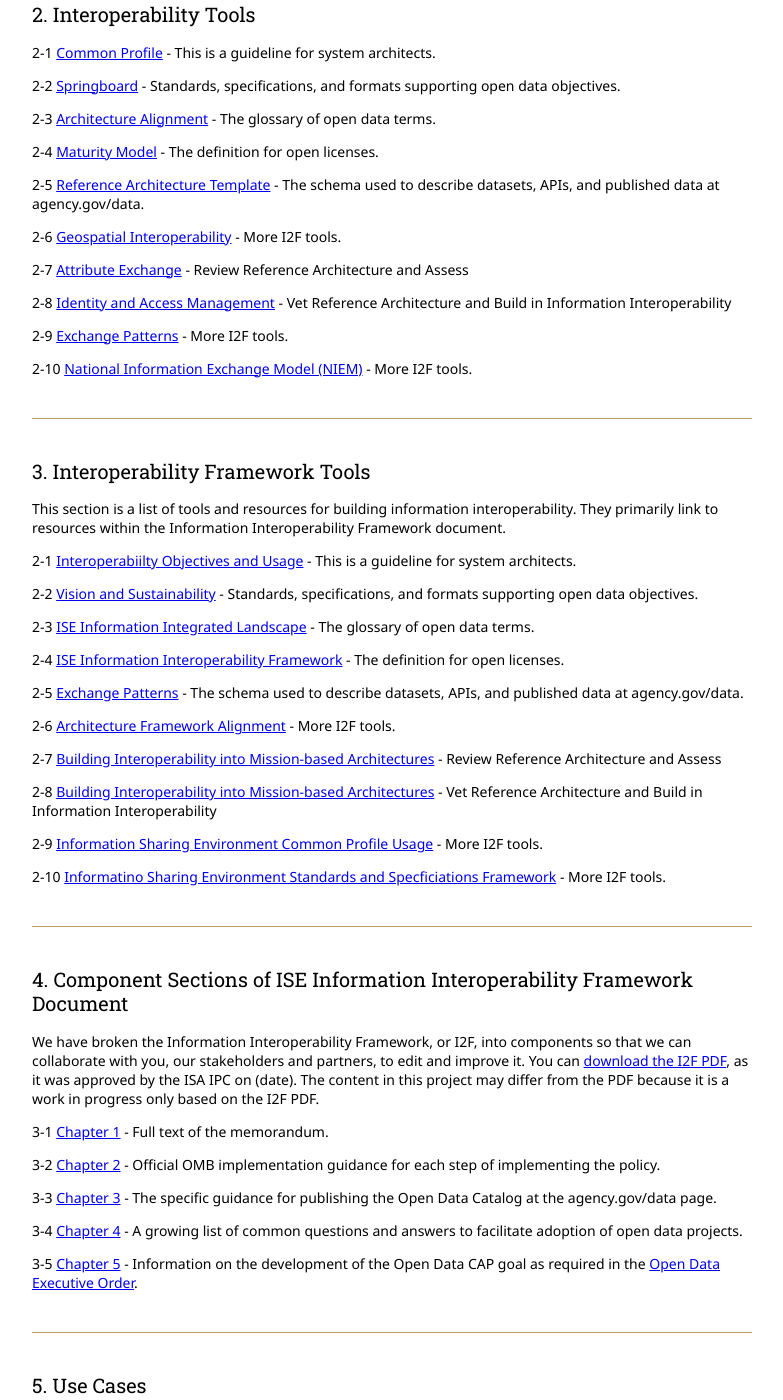
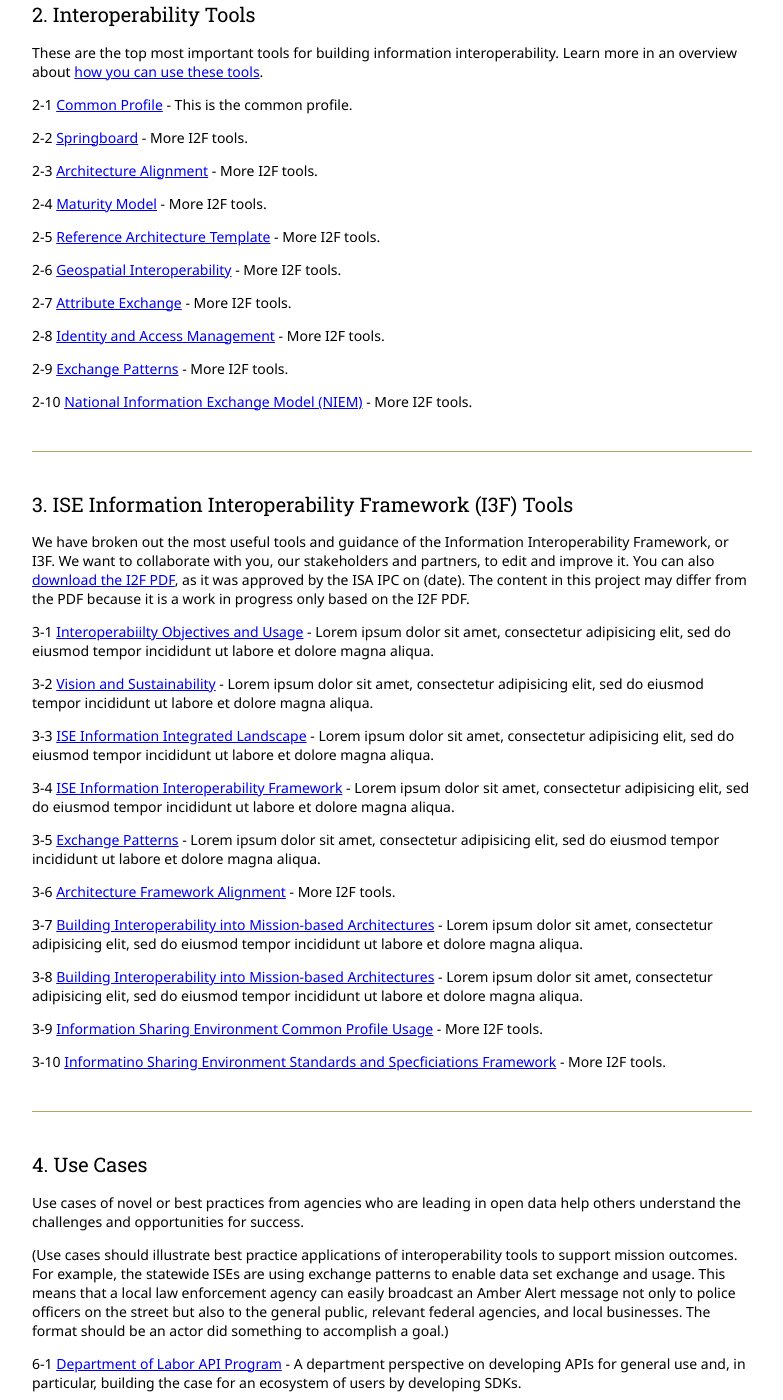
Before and after one commit to Project-Interoperability/project-interoperability.github.io, a Jekyll site: the page built from index.md, in a window 1280 px wide and 1400 px high, scrolled down 789 px. Shown: the whole window, without its empty margins (248-1031 px from the left). Built offline with Jekyll 4.4.1, drawn with Linux system fonts in a browser that asks for light colours; nearby versions of some CDN libraries.

Commit message:
Update index.md

```diff
--- a/index.md
+++ b/index.md
@@ -26,22 +26,23 @@
 
 ##2. Interoperability Tools
 
+These are the top most important tools for building information interoperability. Learn more in an overview about [how you can use these tools](http://ise.gov).
 
-2-1 [Common Profile](principles/) - This is a guideline for system architects.
+2-1 [Common Profile](principles/) - This is the common profile.
 
-2-2 [Springboard](open-standards/) - Standards, specifications, and formats supporting open data objectives.
+2-2 [Springboard](open-standards/) - More I2F tools.
 
-2-3 [Architecture Alignment](glossary/) - The glossary of open data terms.
+2-3 [Architecture Alignment](glossary/) - More I2F tools.
 
-2-4 [Maturity Model](open-licenses/) - The definition for open licenses.
+2-4 [Maturity Model](open-licenses/) - More I2F tools.
 
-2-5 [Reference Architecture Template](schema/) - The schema used to describe datasets, APIs, and published data at agency.gov/data.
+2-5 [Reference Architecture Template](schema/) - More I2F tools.
 
 2-6 [Geospatial Interoperability](glossary/) - More I2F tools.
 
-2-7 [Attribute Exchange](glossary/) - Review Reference Architecture and Assess
+2-7 [Attribute Exchange](glossary/) - More I2F tools.
 
-2-8 [Identity and Access Management](glossary/) - Vet Reference Architecture and Build in Information Interoperability
+2-8 [Identity and Access Management](glossary/) - More I2F tools.
 
 2-9 [Exchange Patterns](glossary/) - More I2F tools.
 
@@ -50,50 +51,33 @@
 
 ----------------
 
-##3. Interoperability Framework Tools
+##3. ISE Information Interoperability Framework (I3F) Tools
 
-This section is a list of tools and resources for building information interoperability. They primarily link to resources within the Information Interoperability Framework document.
+We have broken out the most useful tools and guidance of the Information Interoperability Framework, or I3F. We want to collaborate with you, our stakeholders and partners, to edit and improve it. You can also [download the I2F PDF](http://ise.gov), as it was approved by the ISA IPC on (date). The content in this project may differ from the PDF because it is a work in progress only based on the I2F PDF.
 
-2-1 [Interoperabiilty Objectives and Usage](principles/) - This is a guideline for system architects.
+3-1 [Interoperabiilty Objectives and Usage](principles/) - Lorem ipsum dolor sit amet, consectetur adipisicing elit, sed do eiusmod tempor incididunt ut labore et dolore magna aliqua.
 
-2-2 [Vision and Sustainability](open-standards/) - Standards, specifications, and formats supporting open data objectives.
+3-2 [Vision and Sustainability](open-standards/) - Lorem ipsum dolor sit amet, consectetur adipisicing elit, sed do eiusmod tempor incididunt ut labore et dolore magna aliqua.
 
-2-3 [ISE Information Integrated Landscape](glossary/) - The glossary of open data terms.
+3-3 [ISE Information Integrated Landscape](glossary/) - Lorem ipsum dolor sit amet, consectetur adipisicing elit, sed do eiusmod tempor incididunt ut labore et dolore magna aliqua.
 
-2-4 [ISE Information Interoperability Framework](open-licenses/) - The definition for open licenses.
+3-4 [ISE Information Interoperability Framework](open-licenses/) - Lorem ipsum dolor sit amet, consectetur adipisicing elit, sed do eiusmod tempor incididunt ut labore et dolore magna aliqua.
 
-2-5 [Exchange Patterns](schema/) - The schema used to describe datasets, APIs, and published data at agency.gov/data.
+3-5 [Exchange Patterns](schema/) - Lorem ipsum dolor sit amet, consectetur adipisicing elit, sed do eiusmod tempor incididunt ut labore et dolore magna aliqua.
 
-2-6 [Architecture Framework Alignment](glossary/) - More I2F tools.
+3-6 [Architecture Framework Alignment](glossary/) - More I2F tools.
 
-2-7 [Building Interoperability into Mission-based Architectures](glossary/) - Review Reference Architecture and Assess
+3-7 [Building Interoperability into Mission-based Architectures](glossary/) - Lorem ipsum dolor sit amet, consectetur adipisicing elit, sed do eiusmod tempor incididunt ut labore et dolore magna aliqua.
 
-2-8 [Building Interoperability into Mission-based Architectures](glossary/) - Vet Reference Architecture and Build in Information Interoperability
+3-8 [Building Interoperability into Mission-based Architectures](glossary/) - Lorem ipsum dolor sit amet, consectetur adipisicing elit, sed do eiusmod tempor incididunt ut labore et dolore magna aliqua.
 
-2-9 [Information Sharing Environment Common Profile Usage](glossary/) - More I2F tools.
+3-9 [Information Sharing Environment Common Profile Usage](glossary/) - More I2F tools.
 
-2-10 [Informatino Sharing Environment Standards and Specficiations Framework](glossary/) - More I2F tools.
-
+3-10 [Informatino Sharing Environment Standards and Specficiations Framework](glossary/) - More I2F tools.
 
 ----------------
 
-##4. Component Sections of ISE Information Interoperability Framework Document
-
-We have broken the Information Interoperability Framework, or I2F, into components so that we can collaborate with you, our stakeholders and partners, to edit and improve it. You can [download the I2F PDF](http://ise.gov), as it was approved by the ISA IPC on (date). The content in this project may differ from the PDF because it is a work in progress only based on the I2F PDF.
-
-3-1 [Chapter 1](/policy-memo/) - Full text of the memorandum.
-
-3-2 [Chapter 2](/implementation-guide/) - Official OMB implementation guidance for each step of implementing the policy.
-
-3-3 [Chapter 3](/catalog/) - The specific guidance for publishing the Open Data Catalog at the agency.gov/data page.
-
-3-4 [Chapter 4](/faq/) - A growing list of common questions and answers to facilitate adoption of open data projects.
-
-3-5 [Chapter 5](http://goals.performance.gov/opendata) - Information on the development of the Open Data CAP goal as required in the [Open Data Executive Order](http://www.whitehouse.gov/the-press-office/2013/05/09/executive-order-making-open-and-machine-readable-new-default-government).
-
-----------------
-
-##5. Use Cases
+##4. Use Cases
 
 Use cases of novel or best practices from agencies who are leading in open data help others understand the challenges and opportunities for success.
 
```
